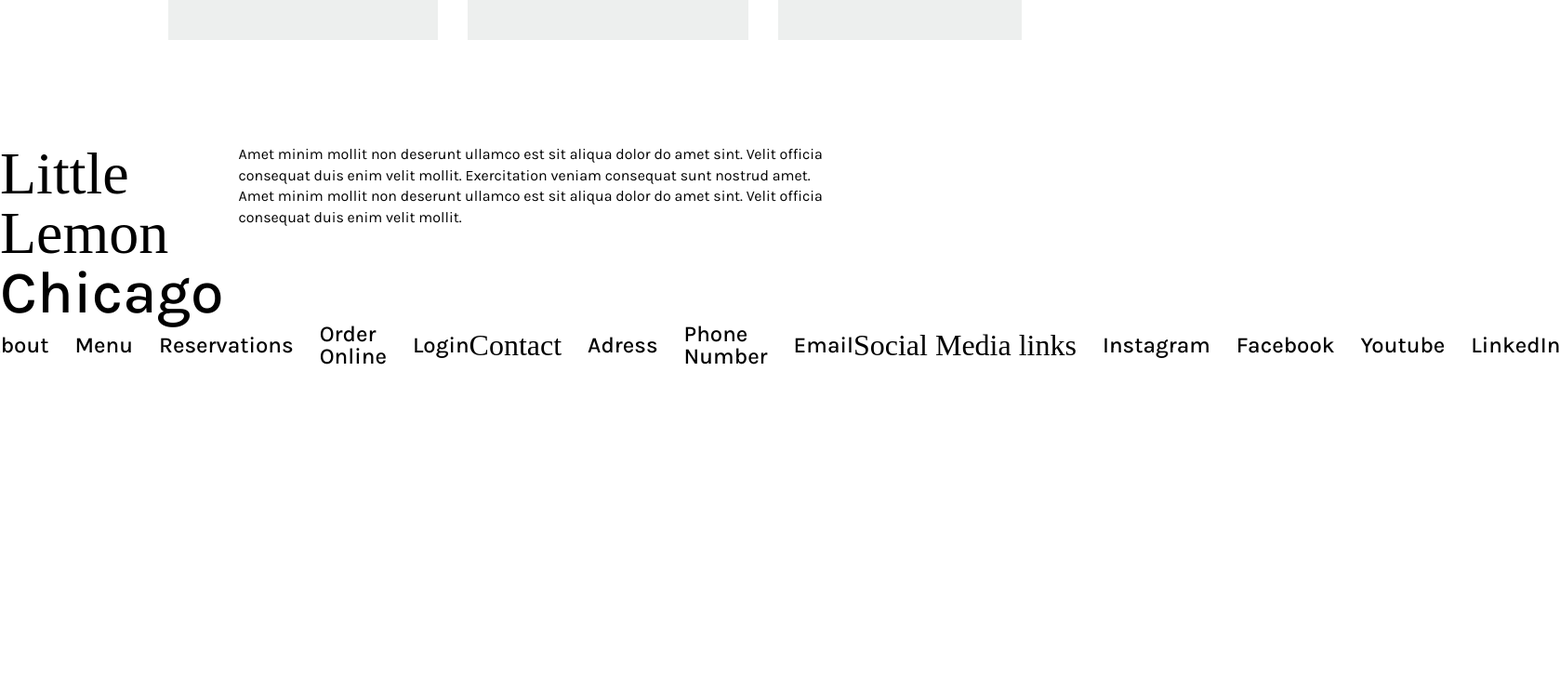
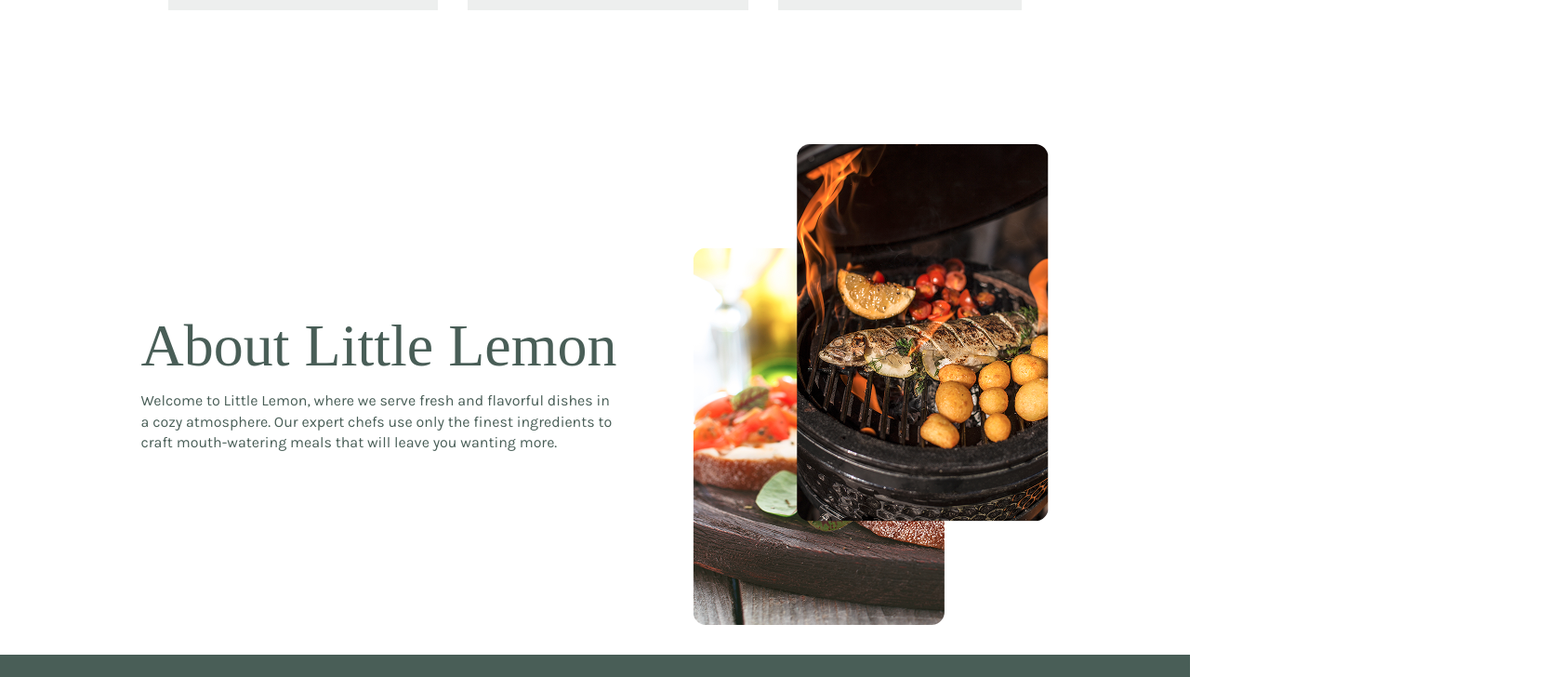
Before and after one commit to SerhiiSkyba/Little_Lemon_Project, a React (Create React App) app in the folder littlelemon/: page / in a window 1280 px wide. Shown: the part 1700-2428 px from the top of the page at 93% size, 1678 px wide, since content can reach past the window. Before the commit the page ends 2097 px from the top, so only its background shows below. Built offline with nearby package versions, Linux system fonts and the light colour scheme; a web font is replaced by a local one.

Commit message:
Improved Adaptivity

```diff
--- a/littlelemon/public/index.html
+++ b/littlelemon/public/index.html
@@ -11,7 +11,7 @@
     <meta name="og:image" content="../Resources/Logo.png"/>
     <link rel="apple-touch-icon" href="%PUBLIC_URL%/logo192.png" />
     <link href="https://fonts.googleapis.com/css2?family=Markazi+Text:wght@400..700&display=swap" rel="stylesheet">
-    <link href="https://fonts.googleapis.com/css2?family=Karla:wght@400..600&display=swap" rel="stylesheet">
+    <link href="https://fonts.googleapis.com/css2?family=Karla:wght@400..800&display=swap" rel="stylesheet">
     <!--
       manifest.json provides metadata used when your web app is installed on a
       user's mobile device or desktop. See https://developers.google.com/web/fundamentals/web-app-manifest/
--- a/littlelemon/src/Commponents/About.js
+++ b/littlelemon/src/Commponents/About.js
@@ -1,11 +1,15 @@
+import Images from "../Resources/Images.png"
+
 export default function About(){
     return(
-        <section>
-            <article>
-                <h1>Little Lemon <span>Chicago</span></h1>
-                <p>Amet minim mollit non deserunt ullamco est sit aliqua dolor do amet sint. Velit officia consequat duis enim velit mollit. Exercitation veniam consequat sunt nostrud amet. Amet minim mollit non deserunt ullamco est sit aliqua dolor do amet sint. Velit officia consequat duis enim velit mollit. </p>
-            </article>
-            <img></img>
+        <section className="background">
+            <section className="aboutSection">
+                <article className="column">
+                    <h1>About Little Lemon</h1>
+                    <p>Welcome to Little Lemon, where we serve fresh and flavorful dishes in a cozy atmosphere. Our expert chefs use only the finest ingredients to craft mouth-watering meals that will leave you wanting more.</p>
+                </article>
+                <img src={Images}/>
+            </section>
         </section>
     )
 }
--- a/littlelemon/src/Commponents/Footer.js
+++ b/littlelemon/src/Commponents/Footer.js
@@ -1,9 +1,11 @@
+import LogoMonochrome from "../Resources/Little Lemon Logo Monochrome.png"
+
 export default function Footer(){
     return(
         <footer>
-            <img></img>
-            <nav>
-                <ul>
+            <img src={LogoMonochrome} alt="Little Lemon Logo"/>
+            <nav className="row ">
+                <ul className="column">
                     <li><h4>Doormat Navigation</h4></li>
                     <li><a href="#">Home</a></li>
                     <li><a href="#">About</a></li>
@@ -12,13 +14,13 @@ export default function Footer(){
                     <li><a href="#">Order Online</a></li>
                     <li><a href="#">Login</a></li>
                 </ul>
-                <ul>
+                <ul className="column">
                     <li><h4>Contact</h4></li>
                     <li><a href="#">Adress</a></li>
                     <li><a href="#">Phone Number</a></li>
                     <li><a href="#">Email</a></li>
                 </ul>
-                <ul>
+                <ul className="column">
                     <li><h4>Social Media links</h4></li>
                     <li><a href="#">Instagram</a></li>
                     <li><a href="#">Facebook</a></li>
--- a/littlelemon/src/Commponents/Header.js
+++ b/littlelemon/src/Commponents/Header.js
@@ -4,7 +4,7 @@ export default function Header(){
         <header>
             <img src={Logo}></img>
             <nav>
-                <ul>
+                <ul className="row">
                     <li><a href="#">Home</a></li>
                     <li><a href="#">About</a></li>
                     <li><a href="#">Menu</a></li>
--- a/littlelemon/src/Commponents/Testimonial.js
+++ b/littlelemon/src/Commponents/Testimonial.js
@@ -2,11 +2,11 @@
 export default function Testimonial(prop){
     return(
             <article className="testimonialInfo column pad24 gap32">
-                <div className="row widthAuto gap16">
-                    <img src={prop.profile} width='56px' height='56px'/>
+                <div className="row widthAuto gap16 personInfo">
+                    <img src={prop.profile} className="profileImage"/>
                     <div className="column">
                         <h5 className="testimaonialName">{prop.name}</h5>
-                        <img src={prop.rating} height='16px' width='120px'/>
+                        <img src={prop.rating} className="rating"/>
                     </div>
                 </div>
                 <p className="testimonialText">{prop.text}</p>
--- a/littlelemon/src/Commponents/Testimonials.js
+++ b/littlelemon/src/Commponents/Testimonials.js
@@ -13,11 +13,13 @@ import Rating5 from "../Resources/Rating5.png"
 export default function Testimonials(){
     return(
         <section className="background column gap32">
-            <h1>What customers are thinking about us</h1>
-            <section className="row gap32">
-                <Testimonial rating={Rating5} name='Brooke Mendez' profile={Brooke} text='Little Lemon’s fresh, flavorful food and cozy vibe make every visit special. The staff is amazing, and I always leave happy. Highly recommend!'/>
-                <Testimonial rating={Rating5} name='Sanaa Mcconnell' profile={Sanaa} text='Little Lemon never disappoints! Great food, friendly service, and a welcoming atmosphere. Perfect for any occasion. My favorite spot in town!'/>
-                <Testimonial rating={Rating4} name='Ruben Oneal' profile={Ruben} text='The food is incredible, the service is top-notch, and the ambiance is perfect. I always bring friends here, and they love it too!'/>
+            <section className="column">
+                <h1>What customers are thinking about us</h1>
+                <section className="row gap32">
+                    <Testimonial rating={Rating5} name='Brooke Mendez' profile={Brooke} text='Little Lemon’s fresh, flavorful food and cozy vibe make every visit special. The staff is amazing, and I always leave happy. Highly recommend!'/>
+                    <Testimonial rating={Rating5} name='Sanaa Mcconnell' profile={Sanaa} text='Little Lemon never disappoints! Great food, friendly service, and a welcoming atmosphere. Perfect for any occasion. My favorite spot in town!'/>
+                    <Testimonial rating={Rating4} name='Ruben Oneal' profile={Ruben} text='The food is incredible, the service is top-notch, and the ambiance is perfect. I always bring friends here, and they love it too!'/>
+                </section>
             </section>
         </section>
     )
--- a/littlelemon/src/index.css
+++ b/littlelemon/src/index.css
@@ -33,7 +33,7 @@ section{
 .column {
   flex-direction: column;
 }
-header, footer, nav,nav ul{
+header, footer{
   display: flex;
   align-items: center;
   justify-content: center;
@@ -171,3 +171,101 @@ h5{
   width: auto;
   justify-content: left;
 }
+footer {
+  gap: 56px;
+  justify-content: center;
+  background-color: #495E57;
+  padding: 56px;
+}
+footer nav {
+  align-items: start;
+  gap: 72px;
+}
+footer nav ul {
+  width: max-content;
+}
+footer nav ul li a, footer nav ul li h4{
+  color: #EDEFEE;
+}
+nav ul h4 {
+  font-family: 'Karla';
+  font-weight: 800;
+  font-size: 1.5rem;
+  max-width: 180px;
+  line-height: 120%;
+  height: 42px;
+}
+.aboutSection {
+  gap: 82px;
+}
+.aboutSection article p, .aboutSection article h1 {
+  color: #495E57;
+}
+.profileImage {
+  width: 56px;
+  height: 56px;
+}
+.rating {
+  width: 120px;
+  height: 16px;
+}
+@media screen and (max-width: 919px){
+  .row, header, footer, .aboutSection {
+    flex-direction: column;
+  }
+  article {
+    width: auto;
+    height: auto;
+    padding-left: 16px;
+    padding-right: 16px;
+  }
+  p, h1, h2, h3, h4, h5, section, div{
+    width: auto;
+  }
+  img {
+    width: auto;
+    height: auto;
+    padding-left: 16px;
+    padding-right: 16px;
+  }
+  button, .OrderDeliveryButton{
+    width: auto;
+  }
+  .firstSection section {
+    gap: 16px;
+  }
+  .card, .cardInfo {
+    justify-content: center;
+    width: auto;
+  }
+  .cardImage {
+    width: auto;
+    padding: 0;
+  }
+  .invisible {
+    width: auto;
+    height: auto;
+    text-align: left;
+    justify-content: left;
+  }
+  .testimonialInfo {
+    width: auto;
+    padding: 16px;
+  }
+  section {
+    justify-content: center;
+  }
+  .personInfo {
+    flex-direction: row;
+    justify-content: start;
+  }
+  .profileImage {
+    padding: 0;
+  }
+  .testimonialText {
+    height: auto;
+  }
+  div {
+    align-items: left;
+  }
+}
```
Also changed, not shown: littlelemon/src/Commponents/First.js (indentation only), littlelemon/src/Resources/Images.png (added), littlelemon/src/Resources/Little Lemon Logo Monochrome.png (added).
